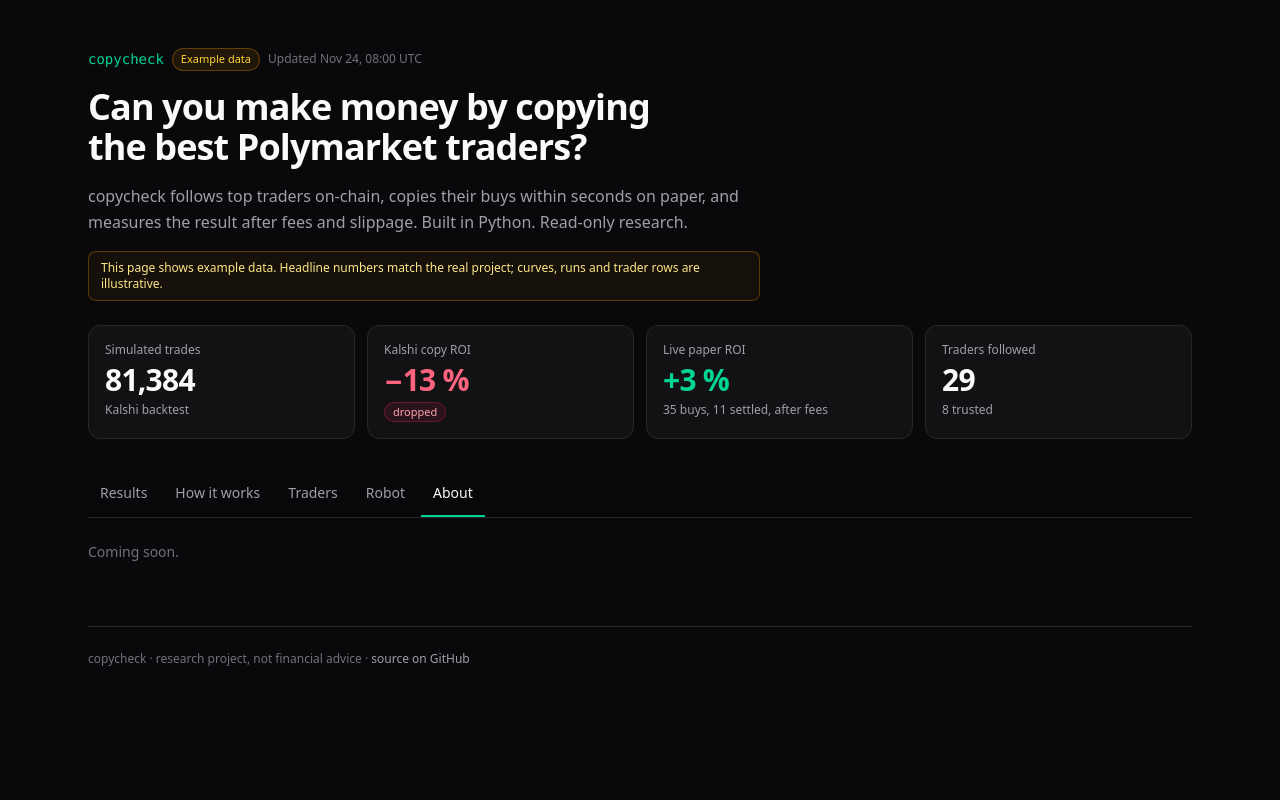
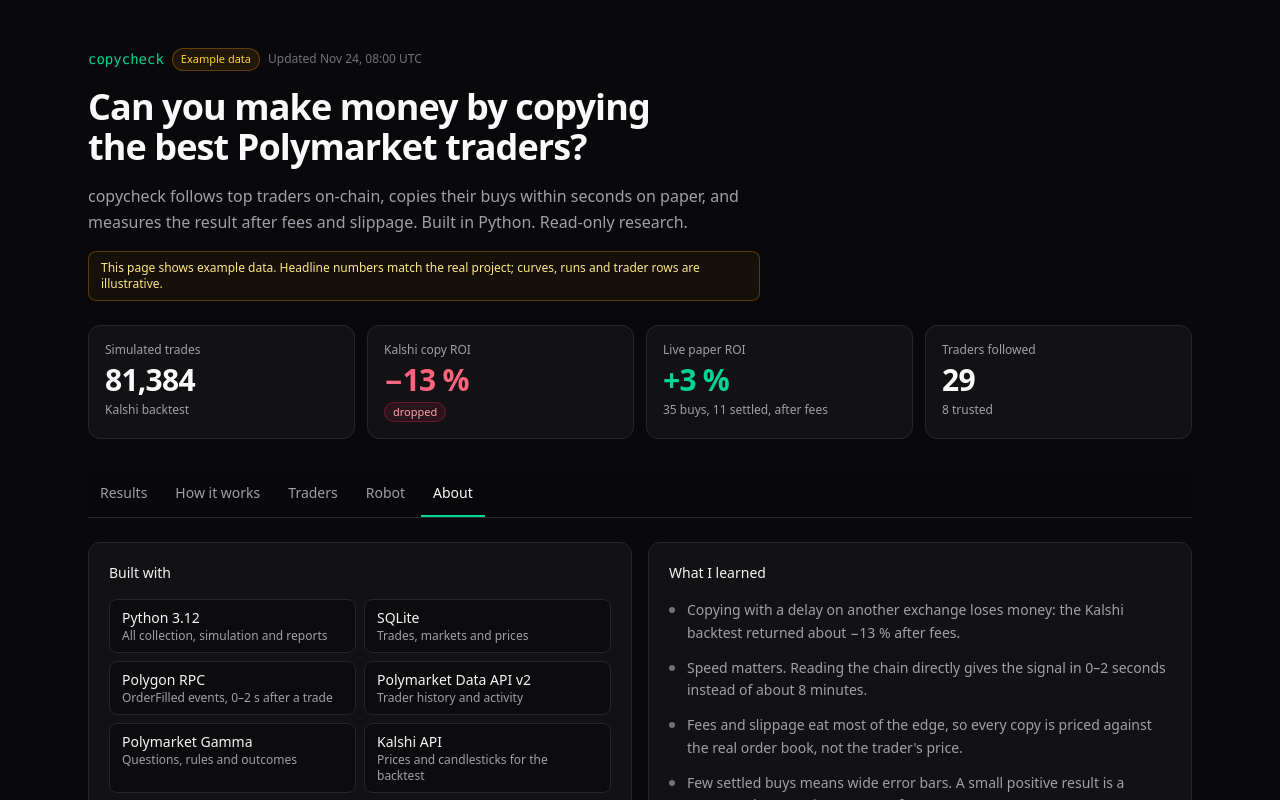
Before and after one commit to robinhel/mimic, a React (Vite) app in the folder dashboard/: page / in a window 1280 px wide. Both pictures are taken after a click on the tab "About". Shown: the top 800 px of the page. Built offline with nearby package versions, Linux system fonts and the light colour scheme.

Commit message:
dashboard: About section
Amp-Thread-ID: https://ampcode.com/threads/T-01a20da4-5ed9-7499-876b-35a76e0af51e
Co-authored-by: Robin Hellgren <robin.hellgren@digitalstep.se>

```diff
--- a/dashboard/src/App.tsx
+++ b/dashboard/src/App.tsx
@@ -1,4 +1,5 @@
 import { type ReactNode, useState } from "react";
+import About from "./components/About";
 import HowItWorks from "./components/HowItWorks";
 import Robot from "./components/Robot";
 import Traders from "./components/Traders";
@@ -81,7 +82,7 @@ export default function App() {
         {tab === "how" && <HowItWorks data={data} />}
         {tab === "traders" && <Traders data={data} />}
         {tab === "robot" && <Robot data={data} />}
-        {tab === "about" && <p className="text-sm text-zinc-500">Coming soon.</p>}
+        {tab === "about" && <About />}
       </main>
     </Shell>
   );
--- /dev/null
+++ b/dashboard/src/components/About.tsx
@@ -0,0 +1,59 @@
+import { Card } from "./ui";
+
+const STACK = [
+  { name: "Python 3.12", text: "All collection, simulation and reports" },
+  { name: "SQLite", text: "Trades, markets and prices" },
+  { name: "Polygon RPC", text: "OrderFilled events, 0–2 s after a trade" },
+  { name: "Polymarket Data API v2", text: "Trader history and activity" },
+  { name: "Polymarket Gamma", text: "Questions, rules and outcomes" },
+  { name: "Kalshi API", text: "Prices and candlesticks for the backtest" },
+  { name: "Groq", text: "LLM that matches Polymarket and Kalshi questions" },
+  { name: "React + Recharts", text: "This dashboard, built from JSON exports" },
+];
+
+const LEARNED = [
+  "Copying with a delay on another exchange loses money: the Kalshi backtest returned about −13 % after fees.",
+  "Speed matters. Reading the chain directly gives the signal in 0–2 seconds instead of about 8 minutes.",
+  "Fees and slippage eat most of the edge, so every copy is priced against the real order book, not the trader's price.",
+  "Few settled buys means wide error bars. A small positive result is a reason to keep testing, not proof.",
+];
+
+export default function About() {
+  return (
+    <div className="grid gap-4 md:grid-cols-2">
+      <Card title="Built with">
+        <ul className="grid gap-2 sm:grid-cols-2">
+          {STACK.map((s) => (
+            <li key={s.name} className="rounded-lg border border-zinc-800 bg-zinc-950/60 px-3 py-2">
+              <span className="block text-sm text-zinc-100">{s.name}</span>
+              <span className="block text-xs text-zinc-400">{s.text}</span>
+            </li>
+          ))}
+        </ul>
+      </Card>
+      <Card title="What I learned">
+        <ul className="grid gap-3 text-sm leading-relaxed text-zinc-400">
+          {LEARNED.map((l) => (
+            <li key={l} className="flex gap-3">
+              <span className="mt-2 size-1.5 shrink-0 rounded-full bg-zinc-500" />
+              <span>{l}</span>
+            </li>
+          ))}
+        </ul>
+      </Card>
+      <Card title="Not financial advice" className="md:col-span-2">
+        <p className="text-sm leading-relaxed text-zinc-400">
+          copycheck is a research project. The live test trades on paper only; the robot buys with a small, capped amount to check the paper
+          results against reality. Past results say little about the future, and prediction markets can lose you all of your stake.
+          Nothing on this page is a recommendation to trade.
+        </p>
+        <p className="mt-3 text-sm text-zinc-400">
+          Source code:{" "}
+          <a className="text-emerald-400 underline-offset-2 hover:underline" href="https://github.com/robinhel/copycheck">
+            github.com/robinhel/copycheck
+          </a>
+        </p>
+      </Card>
+    </div>
+  );
+}
```
